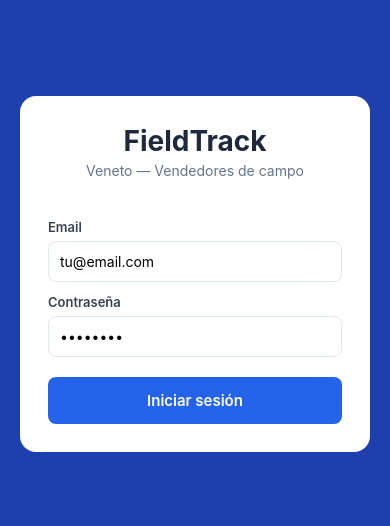
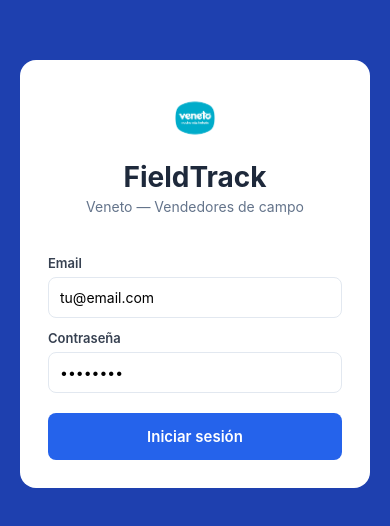
Before and after one commit to sebasvz410/fieldtrack, a React Native app in the folder mobile/: screen / in a window 390 px wide. Shown: the part 148-674 px from the top of the page. Built offline with nearby package versions, Linux system fonts and the light colour scheme.

Commit message:
app movil con logo veneto publicada

```diff
--- a/mobile/App.js
+++ b/mobile/App.js
@@ -1,5 +1,5 @@
 import { useState, useEffect } from 'react'
-import { StyleSheet, Text, View, TextInput, TouchableOpacity, ScrollView, Alert } from 'react-native'
+import { StyleSheet, Text, View, TextInput, TouchableOpacity, ScrollView, Alert, Image } from 'react-native'
 import { supabase } from './supabase'
 
 export default function App() {
@@ -83,6 +83,7 @@
     return (
       <View style={styles.loginFondo}>
         <View style={styles.loginCard}>
+          <Image source={require('./assets/logoveneto.png')} style={{ height: 60, width: '100%', resizeMode: 'contain', marginBottom: 12 }} />
           <Text style={styles.titulo}>FieldTrack</Text>
           <Text style={styles.subtitulo}>Veneto — Vendedores de campo</Text>
 
@@ -116,7 +117,7 @@
   return (
     <View style={{ flex: 1, backgroundColor: '#f1f5f9' }}>
       <View style={styles.navbar}>
-        <Text style={styles.navTitulo}>FieldTrack</Text>
+        <Image source={require('./assets/logoveneto.png')} style={{ height: 30, width: 100, resizeMode: 'contain' }} />
         <Text style={styles.navUsuario}>{usuario.email.split('@')[0]}</Text>
       </View>
 
@@ -230,9 +231,9 @@
                       </Text>
                       {v.notes ? <Text style={styles.visitaNotas}>{v.notes}</Text> : null}
                     </View>
-                    <View style={{ alignItems: 'flex-end', gap: 4 }}>
+                    <View style={{ alignItems: 'flex-end' }}>
                       {v.amount ? <Text style={{ color: '#16a34a', fontWeight: '700', fontSize: 14 }}>${v.amount.toLocaleString()}</Text> : null}
-                      <View style={[styles.badge, { backgroundColor: colores[v.result] + '20' }]}>
+                      <View style={[styles.badge, { backgroundColor: (colores[v.result] || '#64748b') + '20' }]}>
                         <Text style={[styles.badgeTexto, { color: colores[v.result] || '#64748b' }]}>
                           {v.result || 'sin resultado'}
                         </Text>
@@ -262,7 +263,6 @@
   btnSalir: { borderWidth: 1, borderColor: '#e2e8f0', borderRadius: 8, padding: 12, marginTop: 10, alignItems: 'center' },
   btnSalirTexto: { color: '#64748b', fontSize: 14 },
   navbar: { backgroundColor: '#1e40af', padding: 16, paddingTop: 50, flexDirection: 'row', justifyContent: 'space-between', alignItems: 'center' },
-  navTitulo: { color: 'white', fontWeight: '700', fontSize: 18 },
   navUsuario: { color: 'rgba(255,255,255,0.8)', fontSize: 13 },
   tabBar: { flexDirection: 'row', backgroundColor: 'white', borderBottomWidth: 1, borderBottomColor: '#e2e8f0' },
   tab: { flex: 1, padding: 14, alignItems: 'center' },
@@ -286,6 +286,6 @@
   visitaVendedor: { fontSize: 12, color: '#2563eb', marginBottom: 2 },
   visitaFecha: { fontSize: 12, color: '#64748b' },
   visitaNotas: { fontSize: 12, color: '#374151', marginTop: 4 },
-  badge: { paddingHorizontal: 10, paddingVertical: 3, borderRadius: 20 },
+  badge: { paddingHorizontal: 10, paddingVertical: 3, borderRadius: 20, marginTop: 4 },
   badgeTexto: { fontSize: 11, fontWeight: '600' }
 })
```
Also changed, not shown: mobile/assets/logoveneto.png (added), 1 other file (tests, documents, lock files or other folders).
